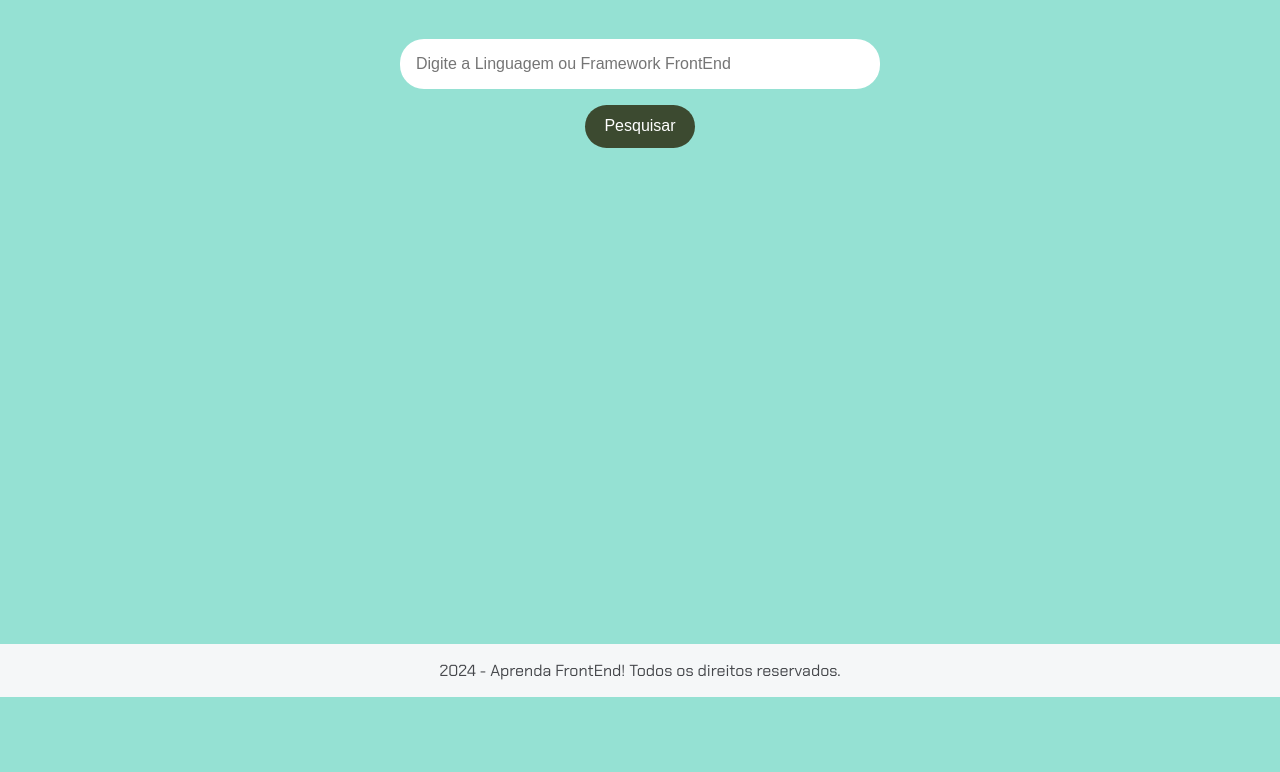
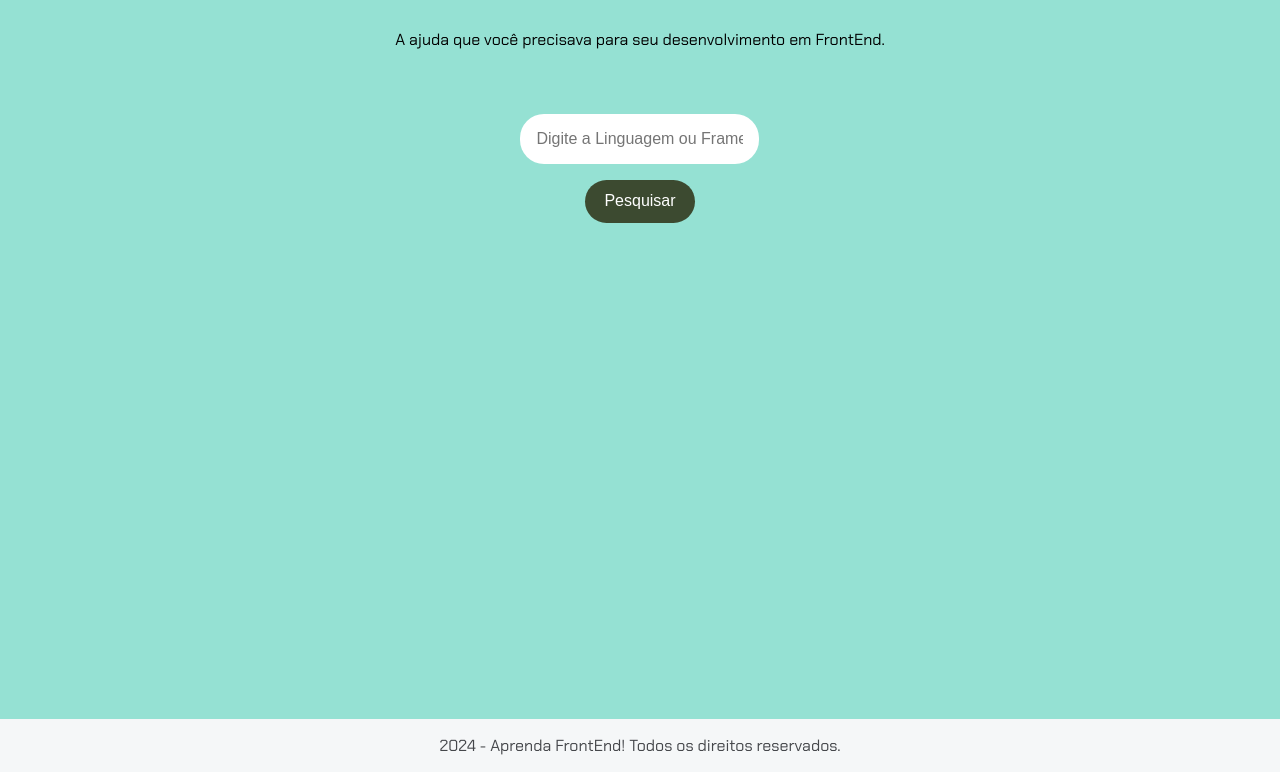
Before and after one commit to clmra93/imersaoDevAlura, a plain HTML site: page index.html in a window 1280 px wide. Shown: the part 178-950 px from the top of the page. Before the commit the page ends 875 px from the top, so only its background shows below. Drawn offline with Linux system fonts and the light colour scheme.

Commit message:
Update style.css

```diff
--- a/style.css
+++ b/style.css
@@ -9,7 +9,6 @@ body {
     flex-direction: column; /* Alinha os itens na vertical */
     align-items: center; /* Centraliza os itens horizontalmente */
     justify-content: center; /* Centraliza os itens verticalmente */
-    height: 100vh; /* Preenche a altura total da viewport */
     margin: 0; /* Remove a margem padrão */
     padding: 0; /* Remove o padding padrão */
 }
@@ -37,7 +36,6 @@ section {
 
 /* Estiliza os inputs dentro das seções */
 section input {
-    width: 30rem; /* Largura dos inputs */
     border: none; /* Remove a borda padrão */
     padding: 1rem; /* Espaçamento interno */
     border-radius: 1.5rem; /* Borda arredondada */
```
